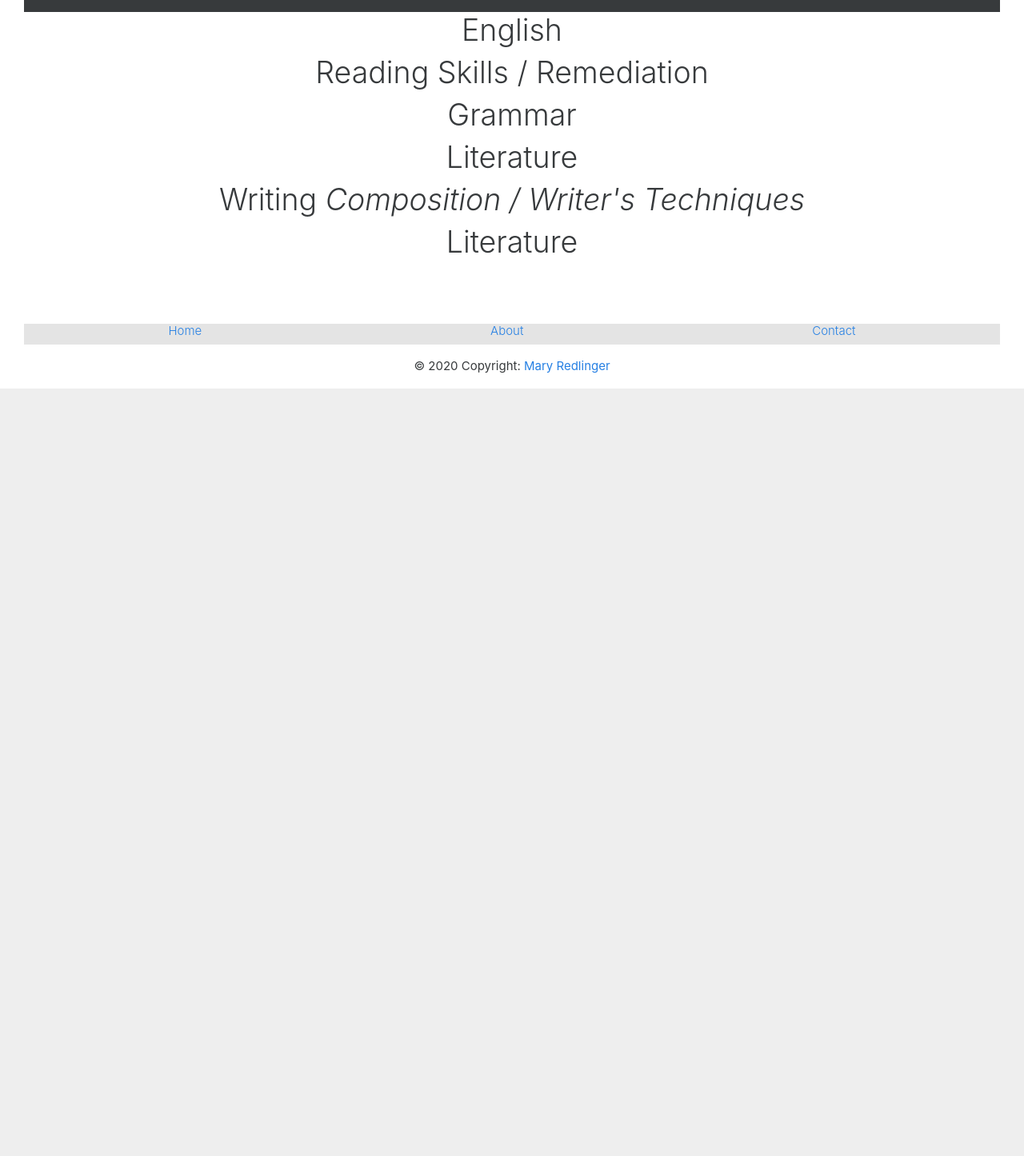
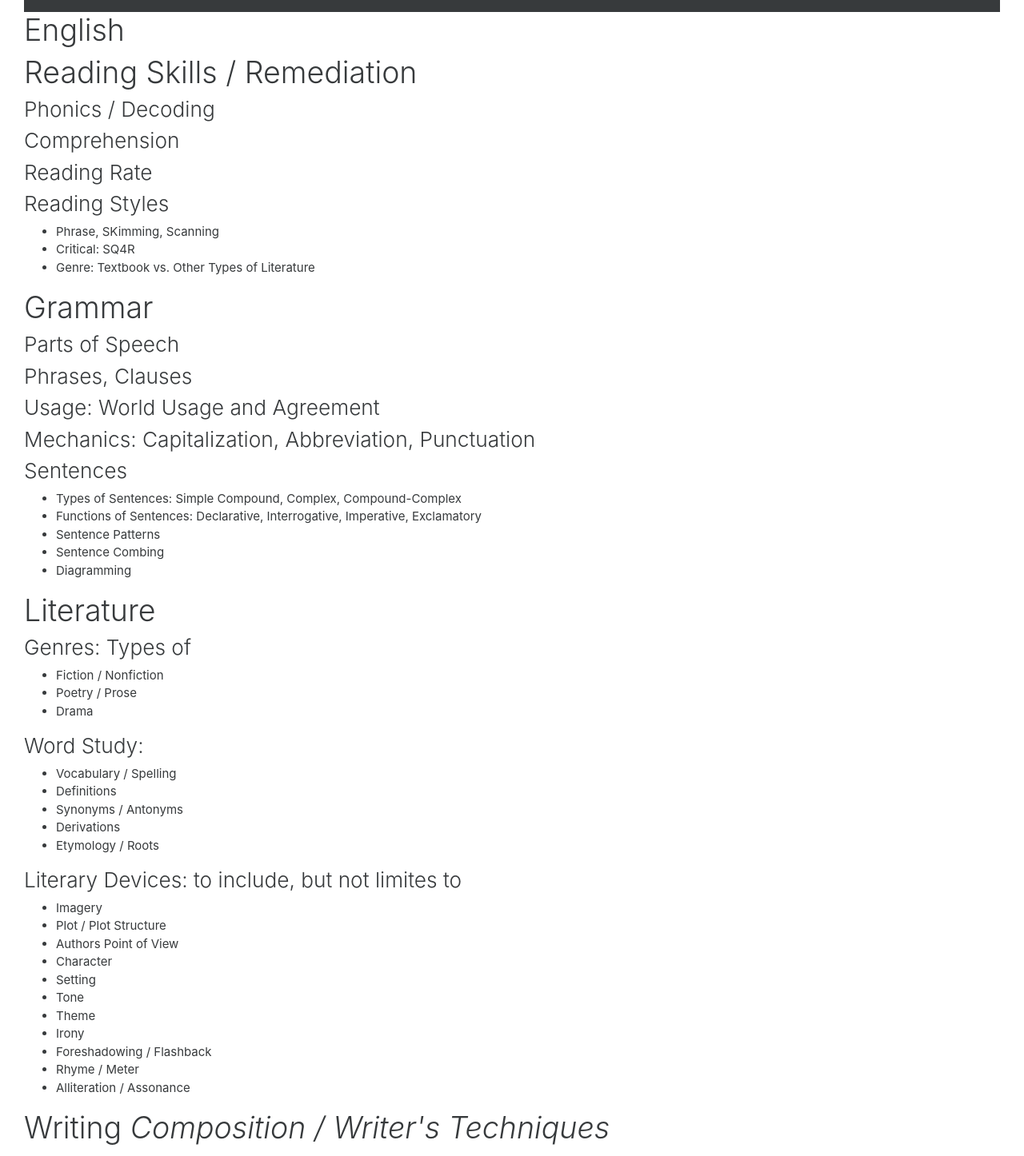
Before and after one commit to maryredlinger/joe-b-site, a React (Create React App) app: page /english_language_arts in a window 1280 px wide. Shown: the part 240-1686 px from the top of the page at 80% size. Before the commit the page ends 800 px from the top, so only its background shows below. Built offline with nearby package versions, Linux system fonts and the light colour scheme.

Commit message:
english course

```diff
--- a/src/pages/English.js
+++ b/src/pages/English.js
@@ -1,17 +1,67 @@
 import React from 'react';
+import '../styles/English.css'
 
 const English = () => {
     return(
-        <div>
+        <div className="english-container">
             <h1>English</h1>
             <div>
                 <h1>Reading Skills / Remediation</h1>
+                <h3>Phonics / Decoding</h3>
+                <h3>Comprehension</h3>
+                <h3>Reading Rate</h3>
+                <h3>Reading Styles</h3>
+                    <ul>
+                        <li>Phrase, SKimming, Scanning</li>
+                        <li>Critical: SQ4R</li>
+                        <li>Genre: Textbook vs. Other Types of Literature</li>
+                    </ul>
             </div>
             <div>
                 <h1>Grammar</h1>
+                <h3>Parts of Speech</h3>
+                <h3>Phrases, Clauses</h3>
+                <h3>Usage: World Usage and Agreement</h3>
+                <h3>Mechanics: Capitalization, Abbreviation, Punctuation</h3>
+                <h3>Sentences</h3>
+                    <ul>
+                        <li>Types of Sentences: Simple Compound, Complex, Compound-Complex</li>
+                        <li>Functions of Sentences: Declarative, Interrogative, Imperative, Exclamatory</li>
+                        <li>Sentence Patterns</li>
+                        <li>Sentence Combing</li>
+                        <li>Diagramming</li>
+                    </ul>
             </div>
             <div>
                 <h1>Literature</h1>
+                <h3>Genres: Types of</h3>
+                    <ul>
+                        <li>Fiction / Nonfiction</li>
+                        <li>Poetry / Prose</li>
+                        <li>Drama</li>
+                    </ul>
+                <h3>Word Study:</h3>
+                    <ul>
+                        <li>Vocabulary / Spelling</li>
+                        <li>Definitions</li>
+                        <li>Synonyms / Antonyms</li>
+                        <li>Derivations</li>
+                        <li>Etymology / Roots</li>
+                    </ul>
+                <h3>Literary Devices: to include, but not limites to</h3>
+                    <ul>
+                        <li>Imagery</li>
+                        <li>Plot / Plot Structure</li>
+                        <li>Authors Point of View</li>
+                        <li>Character</li>
+                        <li>Setting</li>
+                        <li>Tone</li>
+                        <li>Theme</li>
+                        <li>Irony</li>
+                        <li>Foreshadowing / Flashback</li>
+                        <li>Rhyme / Meter</li>
+                        <li>Alliteration / Assonance</li>
+                    </ul>
             </div>
             <div>
                 <h1>Writing <i>Composition / Writer's Techniques</i></h1>
--- a/src/pages/Math.js
+++ b/src/pages/Math.js
@@ -4,6 +4,24 @@ const Math = () => {
     return(
         <div>
             <h1>Math</h1>
+            <div>
+                <h1>World Religions</h1>
+            </div>
+            <div>
+                <h1>Introduction</h1>
+            </div>
+            <div>
+                <h1>The Primal Religions <i>Indigenous Religions</i></h1>
+            </div>
+            <div>
+                <h1>Earliest Religions <i>Traditions from the East - Hinduism, Buddhism</i></h1>
+            </div>
+            <div>
+                <h1>Chinese Wisdom Traditions</h1>
+            </div>
+            <div>
+                <h1>Religions from Revelation <i>Judaism, CHristianity, Islam</i></h1>
+            </div>
         </div>
     )
 }
--- /dev/null
+++ b/src/styles/English.css
@@ -0,0 +1,3 @@
+.english-container{
+    text-align: left;
+}
```
